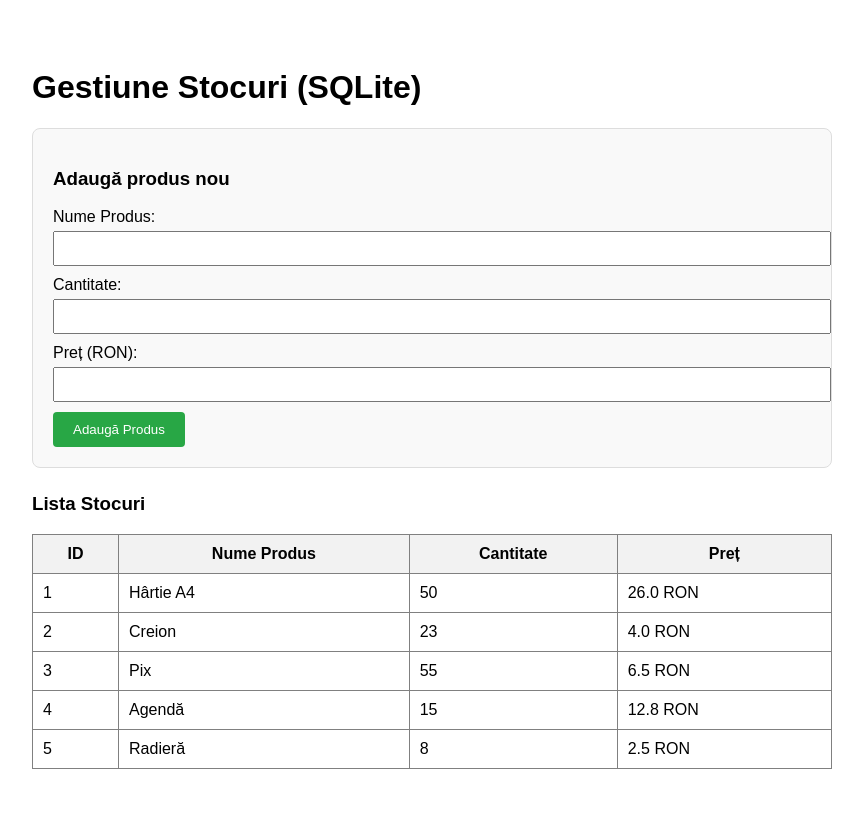
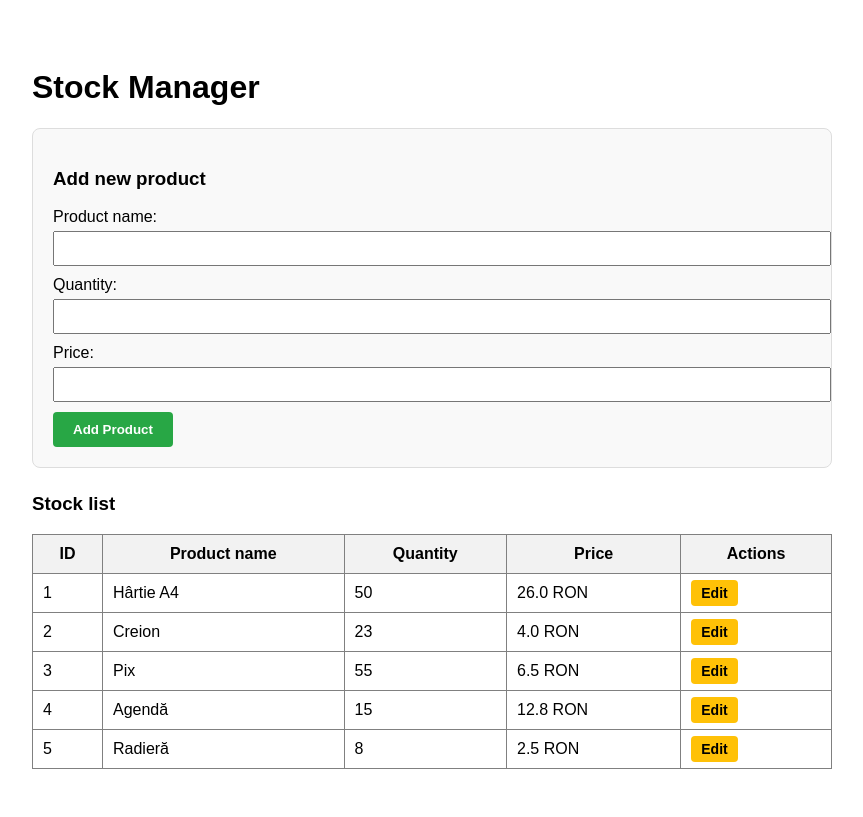
Before and after one commit to Rebee27/stock-manager, a Flask app: page / in a window 1280 px wide. Shown: the whole page, without its empty margins (208-1071 px from the left). Run offline with Flask 3, Linux system fonts and the light colour scheme; data comes from the database, SQL or seed files in the repository; both versions use the stored data as it was after the commit.

Commit message:
add edit function

```diff
--- a/app.py
+++ b/app.py
@@ -7,6 +7,7 @@ import sqlite3
 # sqlite3 --> modulul care ne permite să lucrăm cu baza de date SQLite
 
 app = Flask(__name__)
+app.config['TEMPLATES_AUTO_RELOAD'] = True
 
 def get_db_connection():
     conn = sqlite3.connect('stock.db') # deschide conexiunea la baza de date
@@ -18,9 +19,9 @@ def index():
     conn = get_db_connection() # deschide conexiunea la baza de date
     products = conn.execute('SELECT * FROM products').fetchall() # selecteaza toate produsele din baza de date
     conn.close() # inchide conexiunea la baza de date
-    return render_template('index.html', products=products) # returnează fișierul HTML index.html și îi transmite lista de produse ca parametru
+    return render_template('index.html', products=products, product_to_edit=None) # returnează fișierul HTML index.html și îi transmite lista de produse
 
-# Ruta nouă pentru salvarea datelor din formular
+# Ruta nouă pentru salvarea datelor din formular (Adăugare)
 @app.route('/add', methods=['POST'])
 def add_product():
     name = request.form['name'] # preia valoarea câmpului "name" din formular
@@ -33,7 +34,37 @@ def add_product():
     conn.commit() # salvează modificările în baza de date
     conn.close() # inchide conexiunea la baza de date
 
-    return redirect('/') # redirecționează utilizatorul către pagina principală după ce datele au fost salvate
+    return redirect('/') # redirecționează utilizatorul către pagina principală
+
+@app.route('/edit/<int:id>')
+def edit_product(id):
+    conn = get_db_connection()
+    products = conn.execute('SELECT * FROM products').fetchall()
+    product_to_edit = conn.execute('SELECT * FROM products WHERE id = ?', (id,)).fetchone()
+    conn.close()
+    return render_template('index.html', products=products, product_to_edit=product_to_edit)
+
+@app.route('/update/<int:id>', methods=['POST'])
+def update_product(id):
+    name = request.form['name']
+    quantity = request.form['quantity']
+    price = request.form['price']
+
+    conn = get_db_connection()
+    conn.execute('UPDATE products SET name = ?, quantity = ?, price = ? WHERE id = ?',
+                 (name, quantity, price, id))
+    conn.commit()
+    conn.close()
+
+    return redirect('/')
+
+@app.route('/delete/<int:id>', methods=['POST'])
+def delete_product(id):
+    conn = get_db_connection()
+    conn.execute('DELETE FROM products WHERE id = ?', (id,))
+    conn.commit()
+    conn.close()
+    return redirect('/')
 
 if __name__ == '__main__':
     app.run(debug=True)
--- a/static/style.css
+++ b/static/style.css
@@ -0,0 +1,33 @@
+.card-add {
+    background: #f9f9f9;
+    border: 1px solid #ddd;
+    padding: 20px;
+    margin-bottom: 25px;
+    border-radius: 8px;
+}
+
+.card-edit {
+    background: #fff3cd;
+    border: 1px solid #ffeba0;
+    padding: 20px;
+    margin-bottom: 25px;
+    border-radius: 8px;
+}
+
+.btn-form {
+    padding: 10px 20px;
+    border: none;
+    border-radius: 4px;
+    cursor: pointer;
+    font-weight: bold;
+}
+
+.btn-add {
+    background: #28a745;
+    color: white;
+}
+
+.btn-edit {
+    background: #ffc107;
+    color: black;
+}
--- a/templates/index.html
+++ b/templates/index.html
@@ -7,43 +7,55 @@
 </head>
 <body>
     <div class="container" style="padding: 40px; font-family: sans-serif; max-width: 800px; margin: auto;">
-        <h1>Gestiune Stocuri (SQLite)</h1>
+        <h1>Stock Manager</h1>
 
-        <!-- Formular pentru adăugare produs nou -->
-        <div style="background: #f9f9f9; padding: 20px; margin-bottom: 25px; border-radius: 8px; border: 1px solid #ddd;">
-            <h3>Adaugă produs nou</h3>
-            <form action="/add" method="POST">
+        <!-- Formular pentru adăugare / editare produs -->
+        <div class="card-add">
+            <h3>{% if product_to_edit %}Edit product (ID: {{ product_to_edit.id }}){% else %}Add new product{% endif %}</h3>
+
+            <form action="{% if product_to_edit %}/update/{{ product_to_edit.id }}{% else %}/add{% endif %}" method="POST">
                 <div style="margin-bottom: 10px;">
-                    <label>Nume Produs:</label><br>
-                    <input type="text" name="name" required style="width: 100%; padding: 8px; margin-top: 5px;">
+                    <label>Product name:</label><br>
+                    <input type="text" name="name" value="{{ product_to_edit.name if product_to_edit else '' }}" required style="width: 100%; padding: 8px; margin-top: 5px;">
                 </div>
                 <div style="margin-bottom: 10px;">
-                    <label>Cantitate:</label><br>
-                    <input type="number" name="quantity" required style="width: 100%; padding: 8px; margin-top: 5px;">
+                    <label>Quantity:</label><br>
+                    <input type="number" name="quantity" value="{{ product_to_edit.quantity if product_to_edit else '' }}" required style="width: 100%; padding: 8px; margin-top: 5px;">
                 </div>
                 <div style="margin-bottom: 10px;">
-                    <label>Preț (RON):</label><br>
-                    <input type="number" step="0.01" name="price" required style="width: 100%; padding: 8px; margin-top: 5px;">
+                    <label>Price:</label><br>
+                    <input type="number" step="0.01" name="price" value="{{ product_to_edit.price if product_to_edit else '' }}" required style="width: 100%; padding: 8px; margin-top: 5px;">
                 </div>
-                <button type="submit" style="background: #28a745; color: white; padding: 10px 20px; border: none; border-radius: 4px; cursor: pointer;">Adaugă Produs</button>
+
+                <button type="submit" class="btn-form {% if product_to_edit %}btn-edit{% else %}btn-add{% endif %}">
+                    {% if product_to_edit %}Save Changes{% else %}Add Product{% endif %}
+                </button>
+
+                {% if product_to_edit %}
+                <a href="/" style="margin-left: 10px; text-decoration: none; color: #555;">Cancel</a>
+                {% endif %}
             </form>
         </div>
 
         <!-- Tabelul cu produse -->
-        <h3>Lista Stocuri</h3>
+        <h3>Stock list</h3>
         <table border="1" cellpadding="10" cellspacing="0" style="width: 100%; border-collapse: collapse;">
             <tr style="background: #f2f2f2;">
                 <th>ID</th>
-                <th>Nume Produs</th>
-                <th>Cantitate</th>
-                <th>Preț</th>
+                <th>Product name</th>
+                <th>Quantity</th>
+                <th>Price</th>
+                <th>Actions</th>
             </tr>
-            {% for product in products %} <!-- Iterează prin fiecare produs din lista de produse -->
+            {% for product in products %}
             <tr>
                 <td>{{ product.id }}</td>
                 <td>{{ product.name }}</td>
                 <td>{{ product.quantity }}</td>
                 <td>{{ product.price }} RON</td>
+                <td>
+                    <a href="/edit/{{ product.id }}" style="background: #ffc107; color: black; padding: 5px 10px; text-decoration: none; border-radius: 4px; font-size: 14px; font-weight: bold;">Edit</a>
+                </td>
             </tr>
             {% endfor %}
         </table>
```
Also changed, not shown: stock.db.
